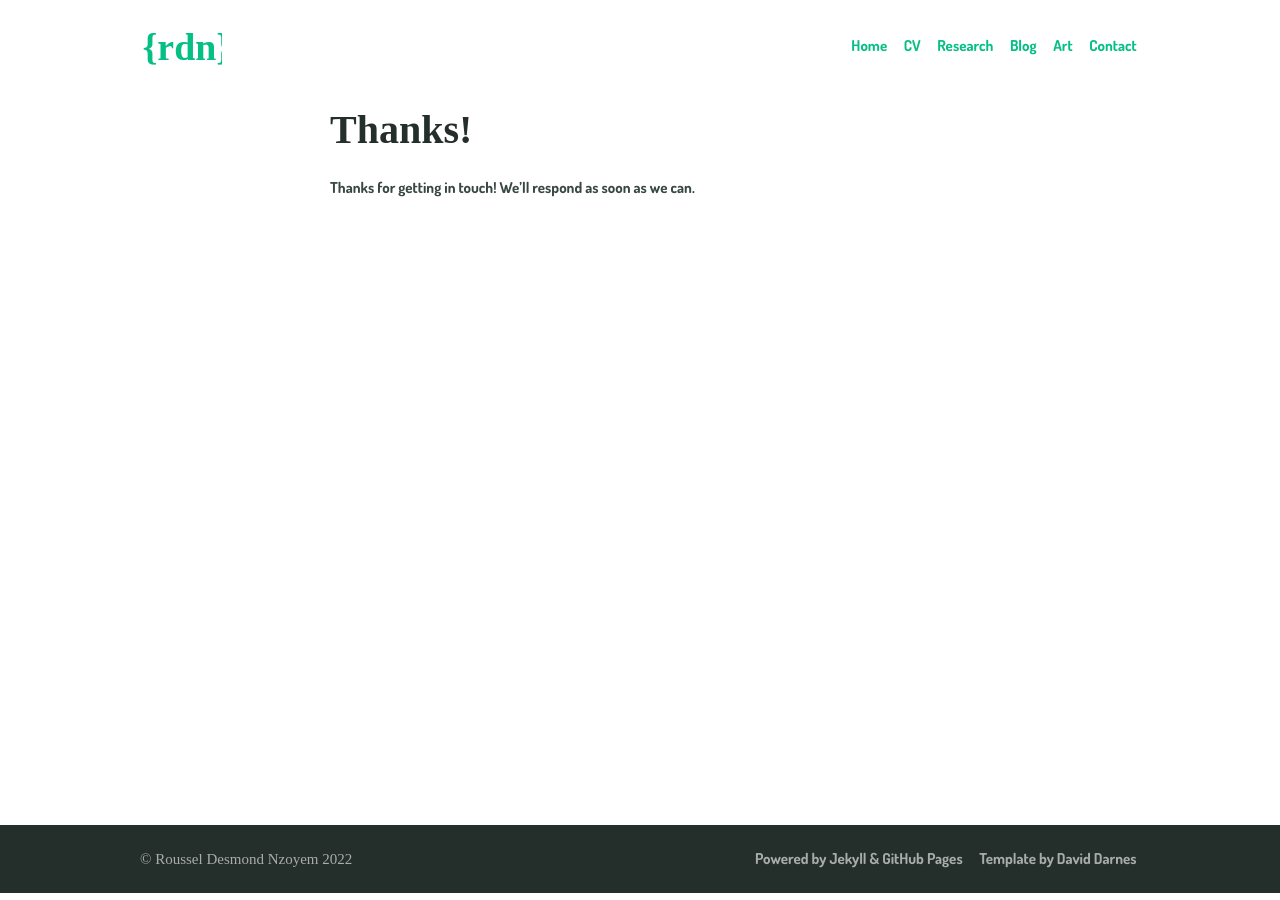
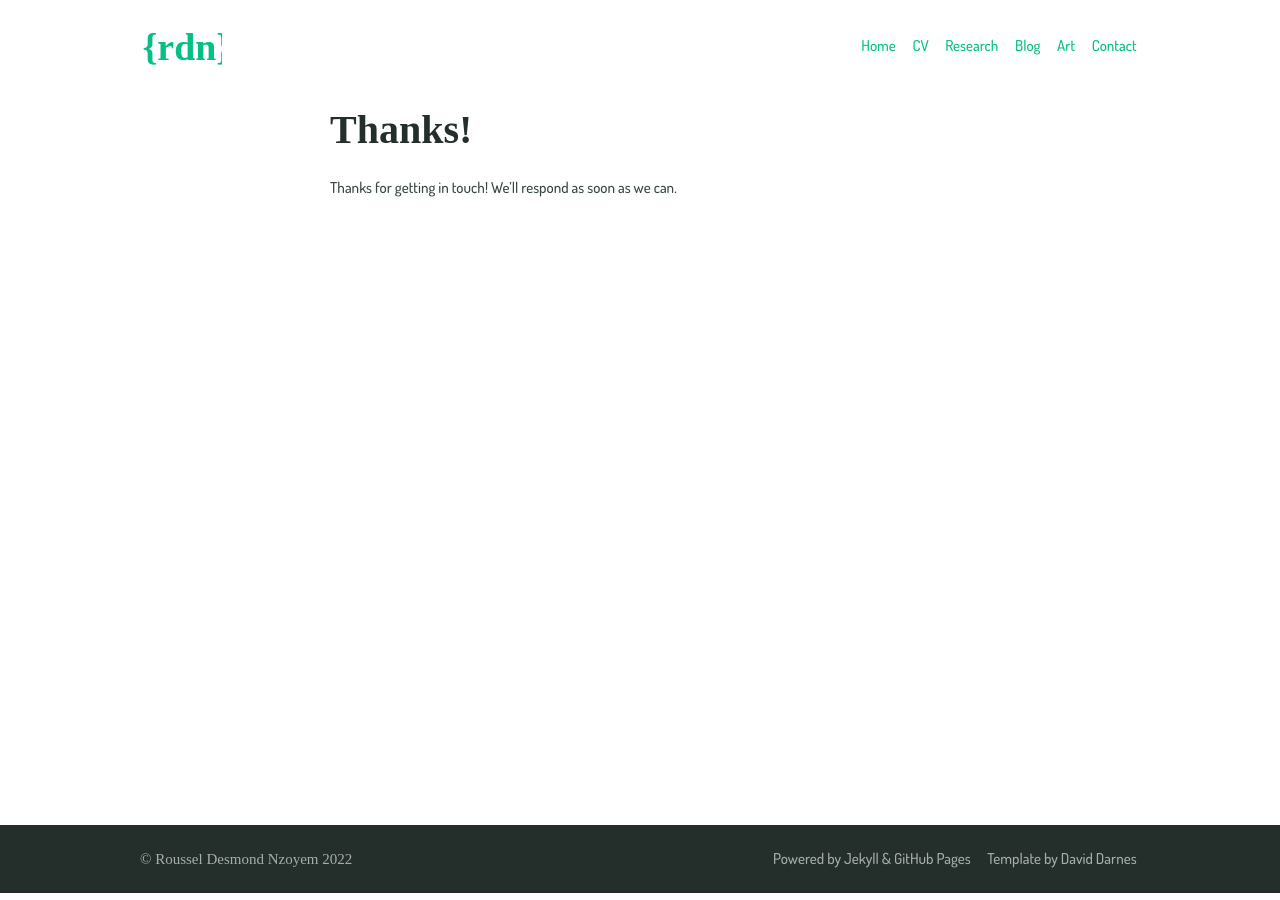
Before and after one commit to ddrous/desmond-rn.github.io, a Jekyll site: the page built from thanks.md, in a window 1280 px wide. Built offline with Jekyll 4.4.1, drawn with Linux system fonts in a browser that asks for light colours.

Commit message:
Font to 500

```diff
--- a/_config.yml
+++ b/_config.yml
@@ -164,4 +164,4 @@
   preconnect_urls:
     - https://fonts.gstatic.com
   font_urls:
-    - https://fonts.googleapis.com/css2?family=Dosis:wght@400;700&display=swap
+    - https://fonts.googleapis.com/css2?family=Dosis:wght@500;700&display=swap
--- a/_sass/_settings.scss
+++ b/_sass/_settings.scss
@@ -23,7 +23,7 @@
   // font-family: "Vitali slab, serif",
   // font-family: "Vitali Neue, serif",
   // font-family: '"Merriweather", serif',
-  regular: 550,
+  regular: 500,
   bold: 700,
   italic: italic,
   cap-height: 0.75
```
